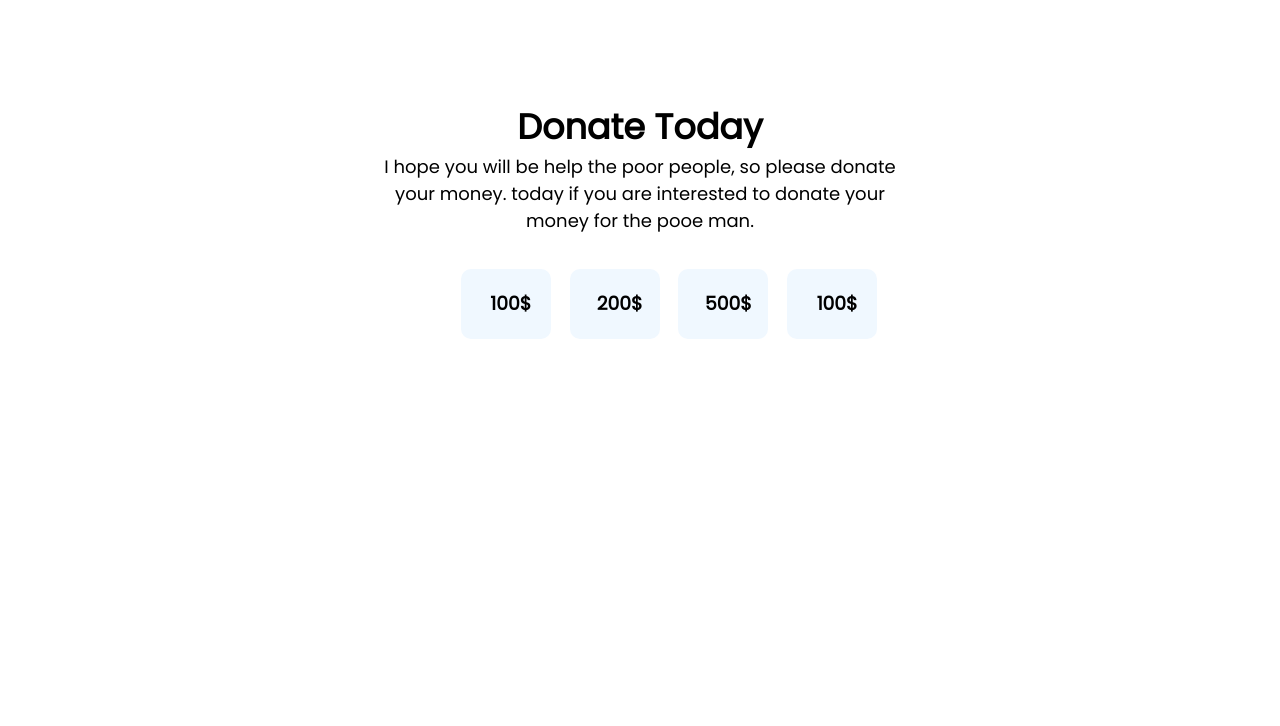
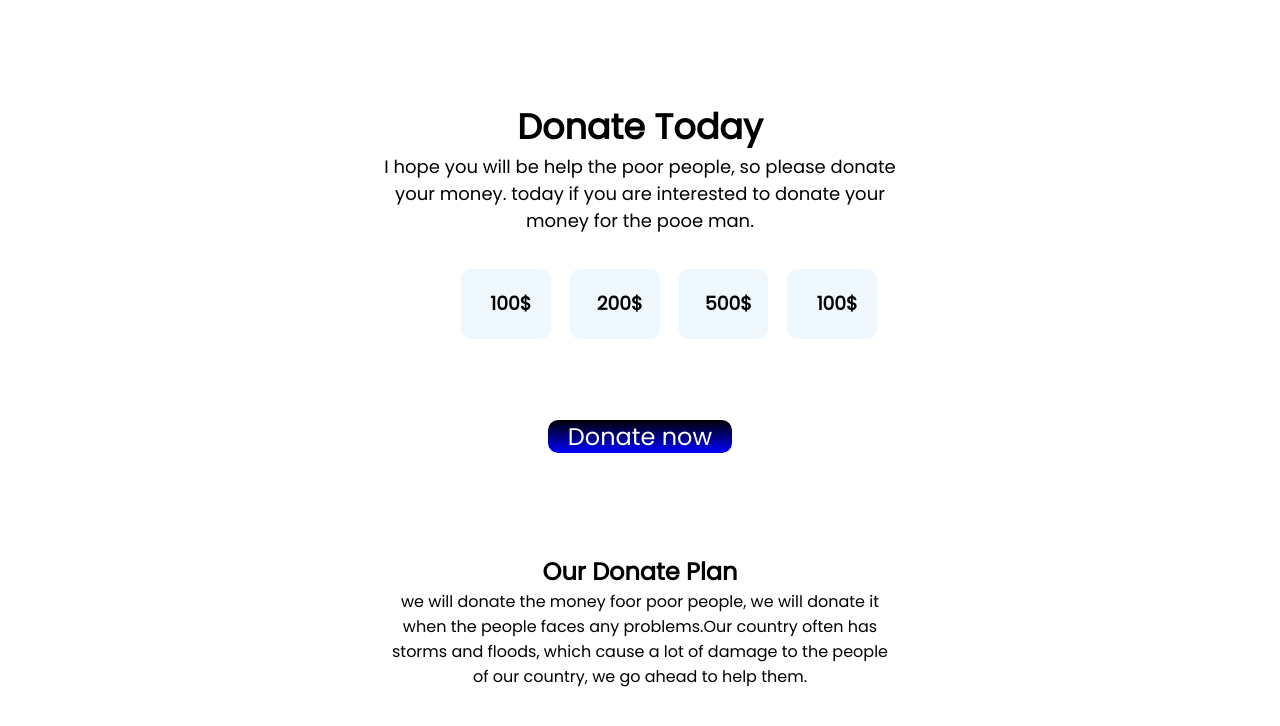
Before and after one commit to sobujbiplob/Donatewebsite, a plain HTML site: page Index.html in a window 1280 px wide. Shown: the part 600-1326 px from the top of the page. Before the commit the page ends 1019 px from the top, so only its background shows below. Drawn offline with Linux system fonts and the light colour scheme.

Commit message:
new style

```diff
--- a/Index.html
+++ b/Index.html
@@ -31,12 +31,17 @@
 
     </section>
 
-    <section class="donate-section">
+    <section>
+        <div class="donate-section">
             <h1 class="donate-text">Donate Today</h1>
-        <p class="fontsize-para" id="align-para"> I hope you will be help the poor people, so please donate your money.
+            <p class="fontsize-para" id="align-para"> I hope you will be help the poor people, so please donate your
+                money.
                 today if you are
                 interested to donate
                 your money for the pooe man.</p>
+
+
+
 
             <div class="display-fx">
                 <div class="dollar-width border">
@@ -53,12 +58,39 @@
                 </div>
             </div>
 
-
+            <div class="align-center">
+                <a target="_blank" class="don-button" href="https://fundly.com">Donate now</a>
+            </div>
+        </div>
 
 
 
     </section>
 
+    <section class="plan-width">
+        <div>
+            <h1 class="donate-plan"> Our Donate Plan</h1>
+            <p class="para-alignbox">
+                we will donate the money foor poor people, we will donate it when the people faces any problems.Our
+                country often has storms and floods, which cause a lot of damage to the people of our country, we go
+                ahead to help them.
+            </p>
+        </div>
+    </section>
+
+
+
+
+
+
+
+
+
+
+
+
+
+
 
 </body>
 
--- a/style.css
+++ b/style.css
@@ -92,6 +92,7 @@ body {
 .donate-section {
     width: 40%;
     padding-left: 30%;
+    margin-bottom: 100px;
 }
 
 
@@ -111,6 +112,7 @@ body {
 
     padding-left: 15%;
     padding-top: 20px;
+    margin-bottom: 100px;
 
 }
 
@@ -134,3 +136,65 @@ body {
     padding-right: 10px;
     border-radius: 10px;
 }
+
+#vericale-line {
+    width: 500px;
+    height: 2px;
+
+    color: black;
+
+
+}
+
+#verticle-line {
+    width: 50%;
+
+}
+
+.donate-button-2nd {
+    text-decoration: none;
+
+
+}
+
+.decoratetext {
+    text-align: center;
+}
+
+.alignbutton2 {
+    text-align: center;
+}
+
+
+
+.don-button {
+
+    font-size: 24px;
+    background-image: linear-gradient(black, blue);
+    color: white;
+    padding-left: 20px;
+    padding-right: 20px;
+    text-decoration: none;
+    border-radius: 10px;
+}
+
+.align-center {
+    text-align: center;
+    margin-bottom: 50px;
+}
+
+.donate-plan {
+    text-align: center;
+    font size: 35px;
+
+}
+
+.para-alignbox {
+    text-align: justify;
+    text-align: center;
+}
+
+.plan-width {
+    width: 40%;
+    padding-left: 30%;
+}
```
Lines whose indentation alone changed are shown as unchanged.
